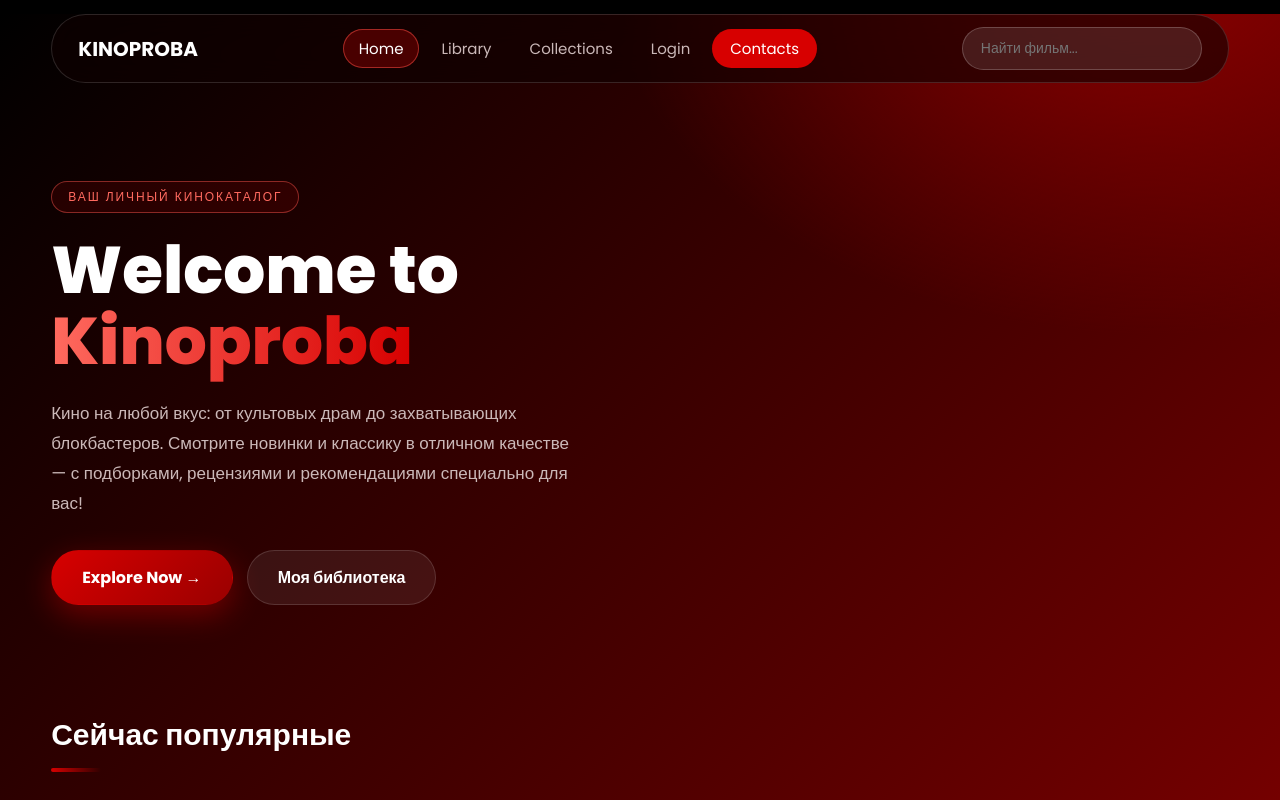
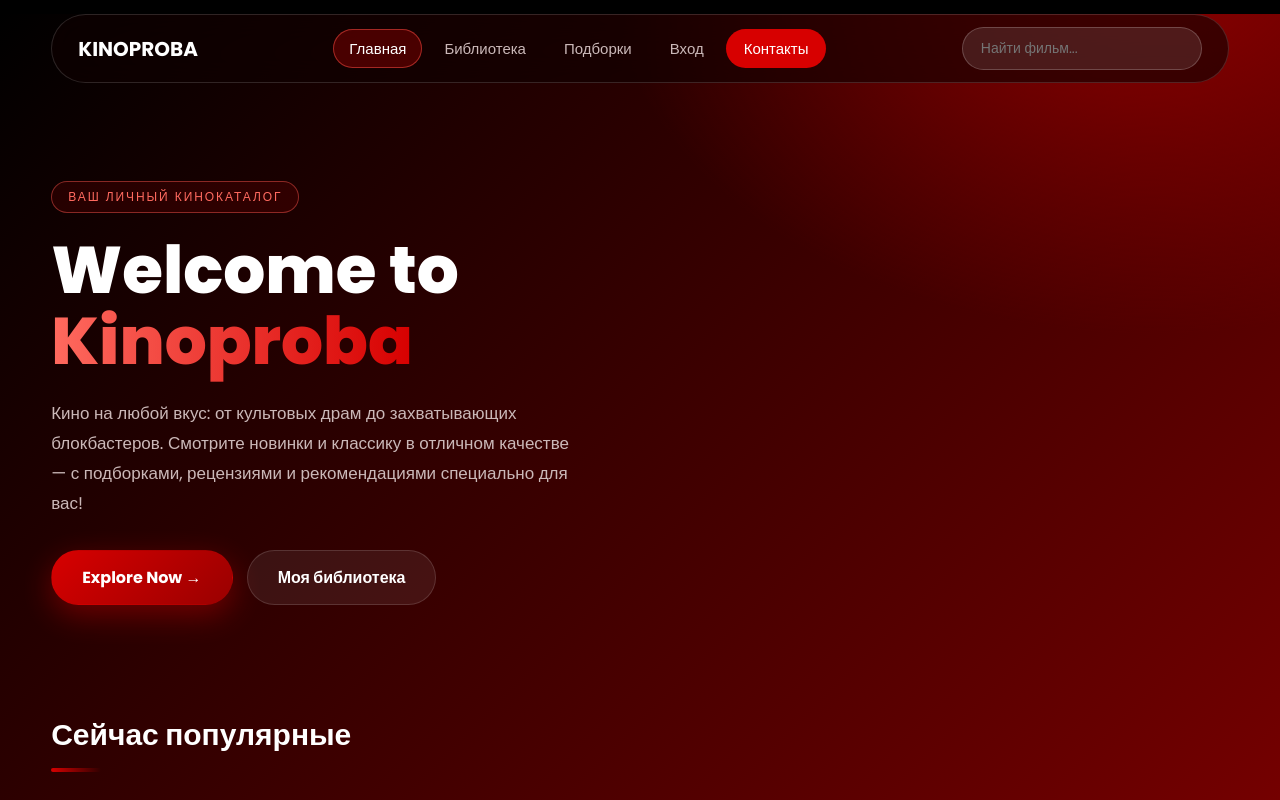
Before and after one commit to AvdRoman/media-catalog-system, a plain HTML site: page public/index.html in a window 1280 px wide. Shown: the top 800 px of the page. Drawn offline with Linux system fonts and the light colour scheme; no server answers.

Commit message:
Вкладки на русском, единая панель вкладок как на Home

```diff
--- a/public/css/home.css
+++ b/public/css/home.css
@@ -11,20 +11,7 @@ body.home .wrapper{
 body.home .container{width:min(1280px,92%)}
 
 /* ---------- ШАПКА ---------- */
-body.home header{
-  display:flex; justify-content:space-between; align-items:center; min-height:0; /* main.css теперь делает header grid с min-height:142px — здесь нужен прежний flex-пилюля */
-  position:sticky; top:14px; z-index:100; margin:14px auto 0; padding:12px 26px; gap:24px;
-  background:rgba(15,0,0,.6); backdrop-filter:blur(14px); -webkit-backdrop-filter:blur(14px);
-  border:1px solid var(--line); border-radius:999px;
-}
-body.home header nav{width:auto; margin:0 auto}
-body.home header nav ul{gap:6px}
-body.home header nav ul li a{display:block; padding:8px 16px; border-radius:999px; font-size:15px; color:var(--muted); transition:.25s}
-body.home header nav ul li:not(.btn) a:hover{color:#fff; background:var(--glass); border-bottom:0}
-body.home header nav ul li.active::after{display:none}
-body.home header nav ul li.active a{color:#fff; background:rgba(215,0,0,.28); box-shadow:inset 0 0 0 1px rgba(255,80,70,.5)}
-body.home header nav ul li.btn a{background:var(--red); color:#fff; padding:8px 18px; border-radius:999px}
-body.home header nav ul li.btn a:hover{background:var(--red-d)}
+/* Панель вкладок теперь общая для всех страниц — см. header в main.css */
 body.home .search-container{width:240px}
 body.home .search-box input{border-radius:999px; padding:10px 18px; font-size:14px}
 body.home .search-results{top:52px; border:1px solid var(--line); border-radius:16px}
@@ -110,9 +97,6 @@ body.home .close-btn:hover{color:#fff}
   .h-hero{grid-template-columns:1fr; padding-top:50px}
   .h-stack{order:-1; height:380px}
   .feats{grid-template-columns:repeat(2,1fr)}
-  body.home header{border-radius:28px; flex-wrap:wrap; justify-content:center}
-  body.home header nav{width:100%; order:3}
-  body.home header nav ul{justify-content:center; flex-wrap:wrap}
 }
 @media(max-width:560px){
   .feats{grid-template-columns:1fr}
--- a/public/css/main.css
+++ b/public/css/main.css
@@ -31,20 +31,20 @@ img{
     margin: 0 auto;
 }
 
-/* Переделанный Header на Flexbox */
-/* Одинаковая сетка шапки на всех страницах: лого | меню (по центру, как на Home) | поиск/доп. элемент справа */
+/* Единая шапка на всех страницах — «пилюля» как на Home: лого | меню | поиск / доп. элемент справа.
+   Внешний вид панели вкладок правится ТОЛЬКО здесь — изменения сразу применяются ко всем страницам. */
+:root{
+    --red: #d70000; --red-d: #740000; --glass: rgba(255,255,255,.07); --line: rgba(255,255,255,.14); --muted: #cbb8b8;
+}
 header{
-    display: grid;
-    grid-template-columns: 25% 40% 1fr;
-    align-items: center;
-    padding: 50px 0;
-    min-height: 142px; /* одинаковая высота шапки -> меню на одной высоте на всех страницах */
+    display: flex; justify-content: space-between; align-items: center;
+    position: sticky; top: 14px; z-index: 100; padding: 12px 26px; gap: 24px;
+    background: rgba(15,0,0,.6); backdrop-filter: blur(14px); -webkit-backdrop-filter: blur(14px);
+    border: 1px solid var(--line); border-radius: 999px;
 }
-header .header-extra,
-header .search-container{
-    justify-self: end;
+header.container{
+    width: min(1280px, 92%); margin: 14px auto 0;
 }
-
 header .logo{
     text-transform: uppercase;
     font-size: 20px;
@@ -52,39 +52,45 @@ header .logo{
     color: #fff;
 }
 header nav{
-    width: 100%;
+    width: auto; margin: 0 auto;
 }
 header nav ul{
     display: flex;
     list-style: none;
     justify-content: space-between;
     align-items: center;
+    gap: 6px;
 }
 header nav ul li a{
-    color: #fff;
+    display: block; padding: 8px 16px; border-radius: 999px; font-size: 15px; color: var(--muted); transition: .25s;
 }
-header nav ul li.active::after{
-    content: '';
-    display: block;
-    width: 30px;
-    height: 4px;
-    background: #d70000;
-    border-radius: 10px;
-    position: relative;
-    top: 5px;
-    margin: 0 auto;
+header nav ul li:not(.btn) a:hover{
+    color: #fff; background: var(--glass);
 }
-header nav ul li:not(.active):not(.btn) a:hover{
-    border-bottom: 3px solid #d70000;
+header nav ul li.active a{
+    color: #fff; background: rgba(215,0,0,.28); box-shadow: inset 0 0 0 1px rgba(255,80,70,.5);
 }
 header nav ul li.btn a{
-    background: #d70000;
-    padding: 9px 17px;
-    border-radius: 5px;
-    transition: all 500ms ease;
+    background: var(--red); color: #fff; padding: 8px 18px; border-radius: 999px;
 }
 header nav ul li.btn a:hover{
-    background: #740000;
+    background: var(--red-d);
+}
+/* Правый слот шапки одинаковой ширины (поиск на Home / выбор режима в Библиотеке / пустой),
+   чтобы вкладки стояли в одном и том же месте на всех страницах */
+header .header-extra,
+header .search-container{
+    flex: 0 0 240px; width: 240px;
+}
+header .header-extra{
+    display: flex; justify-content: flex-end;
+}
+header .header-extra select{
+    max-width: 100%;
+}
+/* Отступ между шапкой и содержимым страницы */
+header + main.container{
+    margin-top: 40px;
 }
 
 /* Система выпадающего динамического поиска */
@@ -314,7 +320,12 @@ header nav ul li.btn a:hover{
 }
 
 /* Адаптив шапки */
-@media (max-width: 800px) {
-    header { grid-template-columns: 1fr; gap: 14px; }
-    header .header-extra, header .search-container { justify-self: stretch; width: 100%; }
+@media (max-width: 1000px) {
+    header { border-radius: 28px; flex-wrap: wrap; justify-content: center; }
+    header nav { width: 100%; order: 3; }
+    header nav ul { justify-content: center; flex-wrap: wrap; }
+    header .header-extra:empty { display: none; }
 }
+@media (max-width: 560px) {
+    header .header-extra, header .search-container { flex-basis: 100%; width: 100%; }
+}
--- a/public/index.html
+++ b/public/index.html
@@ -19,20 +19,7 @@ body.home .wrapper{
 body.home .container{width:min(1280px,92%)}
 
 /* ---------- ШАПКА ---------- */
-body.home header{
-  display:flex; justify-content:space-between; align-items:center; min-height:0; /* main.css теперь делает header grid с min-height:142px — здесь нужен прежний flex-пилюля */
-  position:sticky; top:14px; z-index:100; margin:14px auto 0; padding:12px 26px; gap:24px;
-  background:rgba(15,0,0,.6); backdrop-filter:blur(14px); -webkit-backdrop-filter:blur(14px);
-  border:1px solid var(--line); border-radius:999px;
-}
-body.home header nav{width:auto; margin:0 auto}
-body.home header nav ul{gap:6px}
-body.home header nav ul li a{display:block; padding:8px 16px; border-radius:999px; font-size:15px; color:var(--muted); transition:.25s}
-body.home header nav ul li:not(.btn) a:hover{color:#fff; background:var(--glass); border-bottom:0}
-body.home header nav ul li.active::after{display:none}
-body.home header nav ul li.active a{color:#fff; background:rgba(215,0,0,.28); box-shadow:inset 0 0 0 1px rgba(255,80,70,.5)}
-body.home header nav ul li.btn a{background:var(--red); color:#fff; padding:8px 18px; border-radius:999px}
-body.home header nav ul li.btn a:hover{background:var(--red-d)}
+/* Панель вкладок теперь общая для всех страниц — см. header в main.css */
 body.home .search-container{width:240px}
 body.home .search-box input{border-radius:999px; padding:10px 18px; font-size:14px}
 body.home .search-results{top:52px; border:1px solid var(--line); border-radius:16px}
@@ -118,9 +105,6 @@ body.home .close-btn:hover{color:#fff}
   .h-hero{grid-template-columns:1fr; padding-top:50px}
   .h-stack{order:-1; height:380px}
   .feats{grid-template-columns:repeat(2,1fr)}
-  body.home header{border-radius:28px; flex-wrap:wrap; justify-content:center}
-  body.home header nav{width:100%; order:3}
-  body.home header nav ul{justify-content:center; flex-wrap:wrap}
 }
 @media(max-width:560px){
   .feats{grid-template-columns:1fr}
@@ -139,11 +123,11 @@ body.home .close-btn:hover{color:#fff}
             <span class="logo">KINOPROBA</span>
             <nav>
                 <ul>
-                    <li class="active"><a href="index.html">Home</a></li>
-                    <li><a href="library.html">Library</a></li>
-                    <li><a href="community.html">Collections</a></li>
-                    <li><a href="profile.html" id="me">Login</a></li>
-                    <li class="btn"><a href="contacts.html">Contacts</a></li>
+                    <li class="active"><a href="index.html">Главная</a></li>
+                    <li><a href="library.html">Библиотека</a></li>
+                    <li><a href="community.html">Подборки</a></li>
+                    <li><a href="profile.html" id="me">Вход</a></li>
+                    <li class="btn"><a href="contacts.html">Контакты</a></li>
                 </ul>
             </nav>
             <div class="search-container">
@@ -201,7 +185,7 @@ body.home .close-btn:hover{color:#fff}
 
     <script src="js/app.js"></script>
     <script>
-        try { KP.nav(); } catch (e) { console.error('KP.nav упал:', e); } // имя пользователя вместо «Login»
+        try { KP.nav(); } catch (e) { console.error('KP.nav упал:', e); } // имя пользователя вместо «Вход»
         const TMDB_API_KEY = 'd683225cef86fa8a035261070445fc66';
         const BASE_URL = 'https://api.themoviedb.org/3';
         const IMG_URL = 'https://image.tmdb.org/t/p/w500';
--- a/public/js/app.js
+++ b/public/js/app.js
@@ -36,7 +36,7 @@ const KP = {
     if (g && !localStorage.getItem(this.lk())) localStorage.setItem(this.lk(), g);
   },
   logout() { if (this.tok) this.api('/logout', { method: 'POST' }).catch(() => {}); localStorage.removeItem('kp_user'); localStorage.removeItem('kp_tok'); this.user = null; this.tok = ''; },
-  nav() { const a = document.getElementById('me'); if (a) a.textContent = this.user ? '👤 ' + this.user.username : 'Login'; },
+  nav() { const a = document.getElementById('me'); if (a) a.textContent = this.user ? '👤 ' + this.user.username : 'Вход'; },
   async tmdb(path, q = '', lang = 'ru-RU') {
     const r = await fetch(`${this.tmdbUrl}${path}?api_key=${this.key}&language=${lang}${q}`);
     if (!r.ok) throw new Error('TMDB ' + r.status);
```
Also changed, not shown: public/check.html (+6 -2 lines), public/community.html (+6 -2 lines), public/contacts.html (+9 -6 lines), public/library.html (+5 -3 lines), public/movie.html (+6 -2 lines), public/profile.html (+6 -2 lines).
